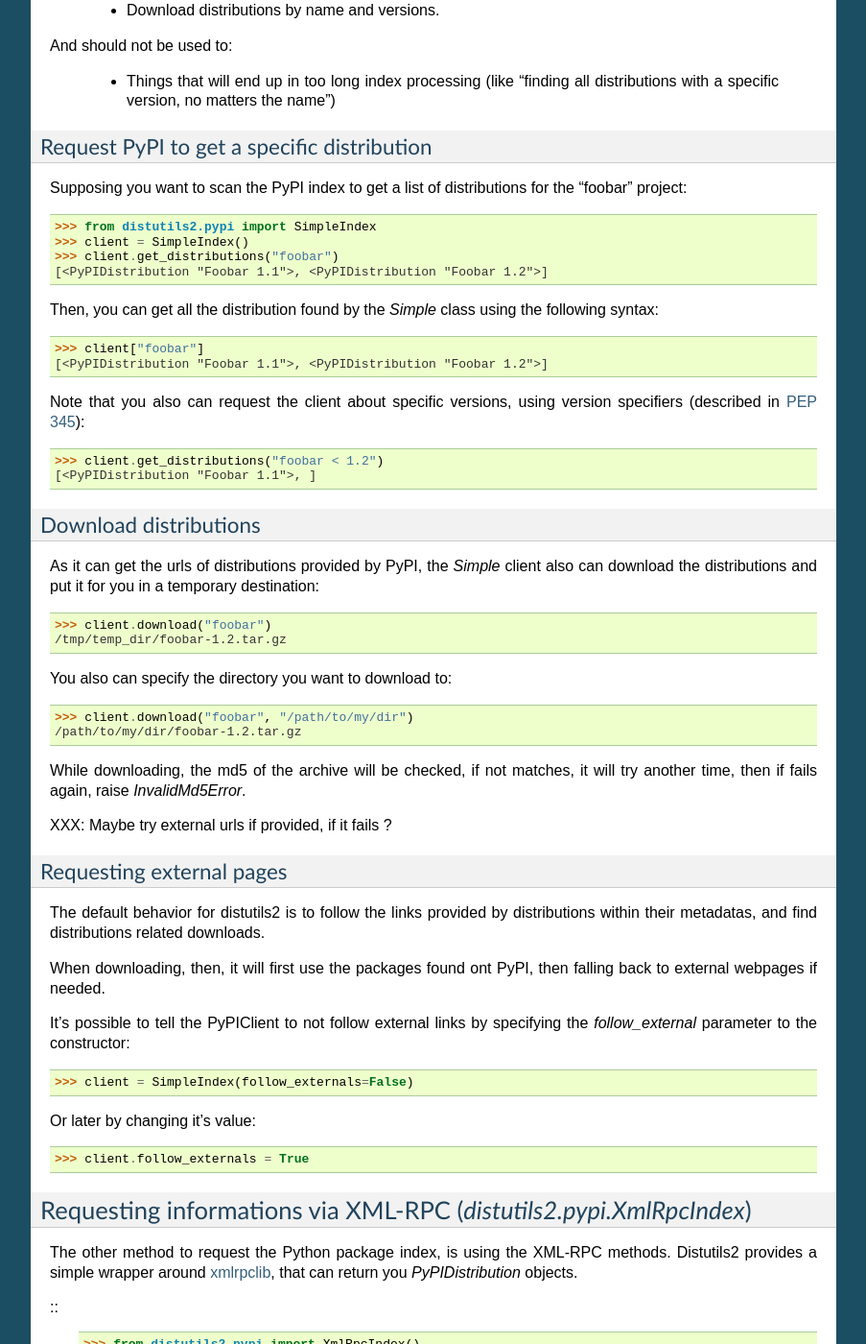
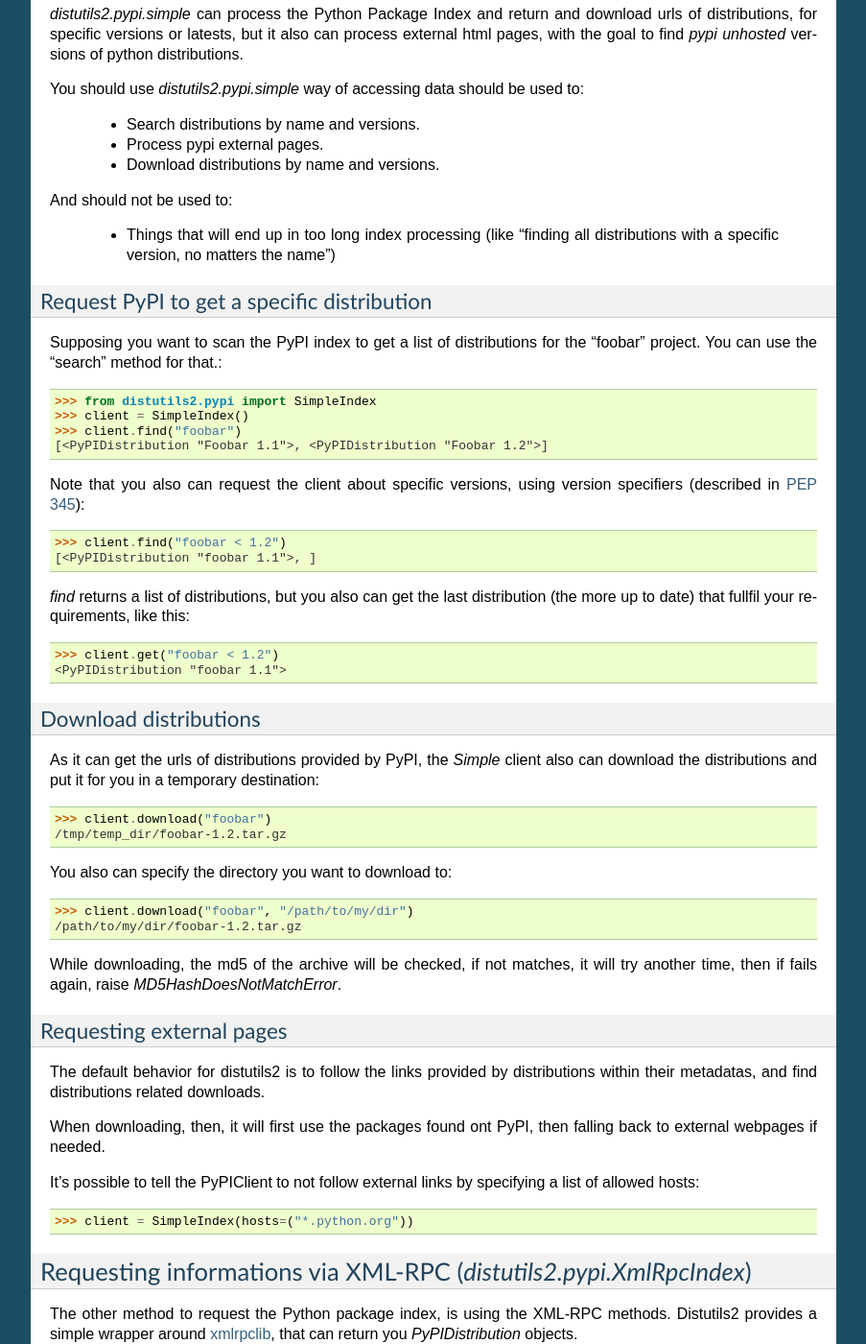
Before and after one commit to crateio/distutils2, a Sphinx documentation site: the page built from docs/source/pypi.rst, in a window 1280 px wide and 1400 px high, scrolled down 733 px. Shown: the whole window at 96% size, without its empty margins (198-1101 px from the left). Built offline with Sphinx 7.4.7, drawn with Linux system fonts in a browser that asks for light colours; some of the changed text lies outside the part shown.

Commit message:
update the documentation

```diff
--- a/docs/source/pypi.rst
+++ b/docs/source/pypi.rst
@@ -31,6 +35,13 @@ classes.
     you can find them.
 :url:
     The url of the distribution
+
+
+`PyPIDistributions`
+-------------------
+
+The `dist` module also provides another class, to work with lists of
+`PyPIDistribution` classes.
 
 
 Requesting information via the "simple" API `distutils2.pypi.simple`
@@ -57,25 +68,25 @@ Request PyPI to get a specific distribution
 --------------------------------------------
 
 Supposing you want to scan the PyPI index to get a list of distributions for
-the "foobar" project::
+the "foobar" project. You can use the "search" method for that.::
 
     >>> from distutils2.pypi import SimpleIndex
     >>> client = SimpleIndex()
-    >>> client.get_distributions("foobar")
-    [<PyPIDistribution "Foobar 1.1">, <PyPIDistribution "Foobar 1.2">]
-
-Then, you can get all the distribution found by the `Simple` class using the
-following syntax::
-
-    >>> client["foobar"]
+    >>> client.find("foobar")
     [<PyPIDistribution "Foobar 1.1">, <PyPIDistribution "Foobar 1.2">]
 
 Note that you also can request the client about specific versions, using version
 specifiers (described in `PEP 345
 <http://www.python.org/dev/peps/pep-0345/#version-specifiers>`_)::
 
-    >>> client.get_distributions("foobar < 1.2")
-    [<PyPIDistribution "Foobar 1.1">, ]
+    >>> client.find("foobar < 1.2")
+    [<PyPIDistribution "foobar 1.1">, ]
+
+`find` returns a list of distributions, but you also can get the last
+distribution (the more up to date) that fullfil your requirements, like this::
+
+    >>> client.get("foobar < 1.2")
+    <PyPIDistribution "foobar 1.1">
 
 Download distributions
 ----------------------
@@ -93,9 +104,7 @@ You also can specify the directory you want to download to::
     /path/to/my/dir/foobar-1.2.tar.gz
 
 While downloading, the md5 of the archive will be checked, if not matches, it
-will try another time, then if fails again, raise `InvalidMd5Error`.
-
-XXX: Maybe try external urls if provided, if it fails ?
+will try another time, then if fails again, raise `MD5HashDoesNotMatchError`.
 
 Requesting external pages
 -------------------------
@@ -108,13 +117,9 @@ When downloading, then, it will first use the packages found ont PyPI, then
 falling back to external webpages if needed.
 
 It's possible to tell the PyPIClient to not follow external links by specifying
-the `follow_external` parameter to the constructor::
+a list of allowed hosts::
 
-    >>> client = SimpleIndex(follow_externals=False)
-
-Or later by changing it's value::
-
-    >>> client.follow_externals = True
+    >>> client = SimpleIndex(hosts=("*.python.org"))
 
 
 Requesting informations via XML-RPC (`distutils2.pypi.XmlRpcIndex`)
@@ -134,4 +139,4 @@ At a higher level
 =================
 
 XXX : A description about a wraper around PyPI simple and XmlRpc Indexes
-(PyPiIndex ?)
+(PyPIIndex ?)
```
Also changed, not shown: other parts of docs/source/pypi.rst (+6 -2 lines).
